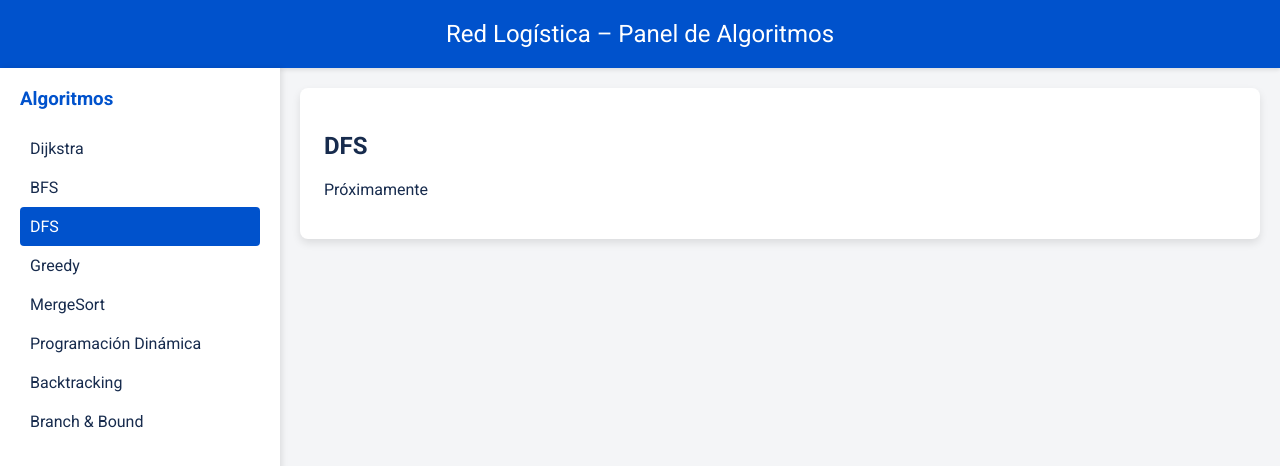
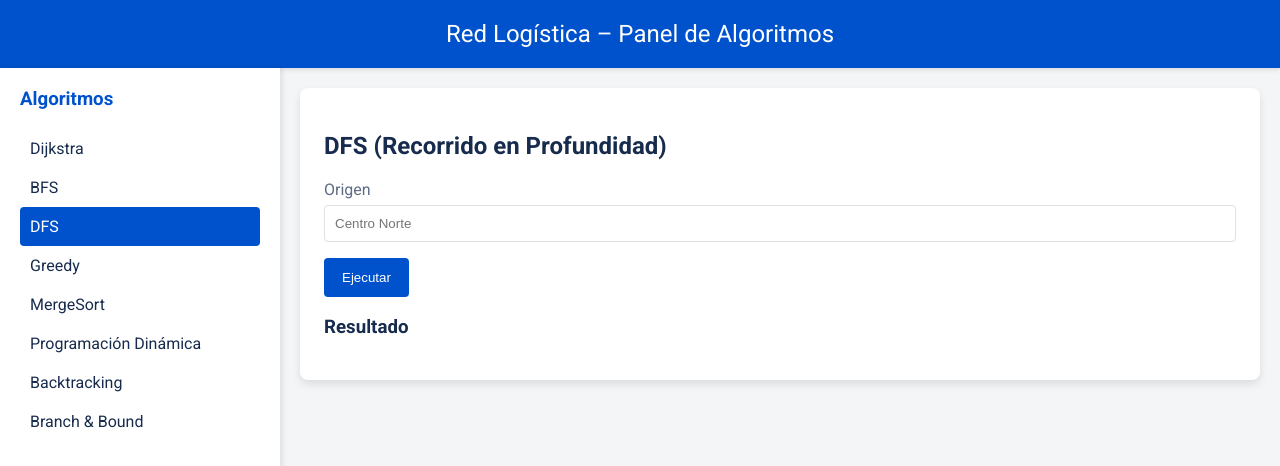
Before and after one commit to vvacchi/red-logistica, a React (Create React App) app in the folder red-logistica-ui/: page / in a window 1280 px wide. Both pictures are taken after a click on the item "DFS". Shown: the top 466 px of the page. Built offline with nearby package versions, Linux system fonts and the light colour scheme.

Commit message:
dfs componente

```diff
--- a/red-logistica-ui/src/components/algorithms/DFSComponent.jsx
+++ b/red-logistica-ui/src/components/algorithms/DFSComponent.jsx
@@ -1,4 +1,5 @@
-import { useState } from "react";
+import React, { useState } from "react";
+import { API_URL } from "../../api/config";
 import { useApi } from "../../hooks/useApi";
 
 export default function DFSComponent() {
@@ -7,11 +8,14 @@ export default function DFSComponent() {
 
   const ejecutar = async () => {
     if (!origen.trim()) return;
-        await request(`/dfs/${origen}`);
+
+    const url = `${API_URL}/dfs/${encodeURIComponent(origen)}`;
+
+    await request(url);
   };
 
   return (
-        <div>
+    <div className="card">
       <h2>DFS (Recorrido en Profundidad)</h2>
 
       <div className="form-group">
@@ -19,12 +23,12 @@ export default function DFSComponent() {
         <input
           value={origen}
           onChange={(e) => setOrigen(e.target.value)}
-                    placeholder="Ejemplo: Centro Norte"
+          placeholder="Centro Norte"
         />
       </div>
 
       <button className="button-primary" onClick={ejecutar} disabled={loading}>
-                {loading ? "Ejecutando..." : "Ejecutar"}
+        {loading ? "Cargando..." : "Ejecutar"}
       </button>
 
       <div className="result-container">
@@ -33,7 +37,9 @@ export default function DFSComponent() {
         {error && <p style={{ color: "red" }}>{error}</p>}
 
         {data && (
-                    <p><b>Recorrido:</b> {data.join(" → ")}</p>
+          <p>
+            <strong>Recorrido:</strong> {data.join(" → ")}
+          </p>
         )}
       </div>
     </div>
--- a/red-logistica-ui/src/pages/AlgorithmRunner.jsx
+++ b/red-logistica-ui/src/pages/AlgorithmRunner.jsx
@@ -3,7 +3,8 @@ import { useAlgorithm } from "../context/AlgorithmContext.jsx";
 
 // Importar componentes
 import DijkstraComponent from "../components/algorithms/DijkstraComponent.jsx";
-import BFSComponent from "../components/algorithms/BFSComponent";
+import BFSComponent from "../components/algorithms/BFSComponent.jsx";
+import DFSComponent from "../components/algorithms/DFSComponent.jsx";
 
 export default function AlgorithmRunner() {
   const { algorithm } = useAlgorithm();
@@ -17,7 +18,7 @@ export default function AlgorithmRunner() {
         return <BFSComponent />;
 
       case "dfs":
-        return <div className="card"><h2>DFS</h2><p>Próximamente</p></div>;
+        return <DFSComponent />;
 
       case "greedy":
         return <div className="card"><h2>Greedy</h2><p>Próximamente</p></div>;
```
Lines whose indentation alone changed are shown as unchanged.
